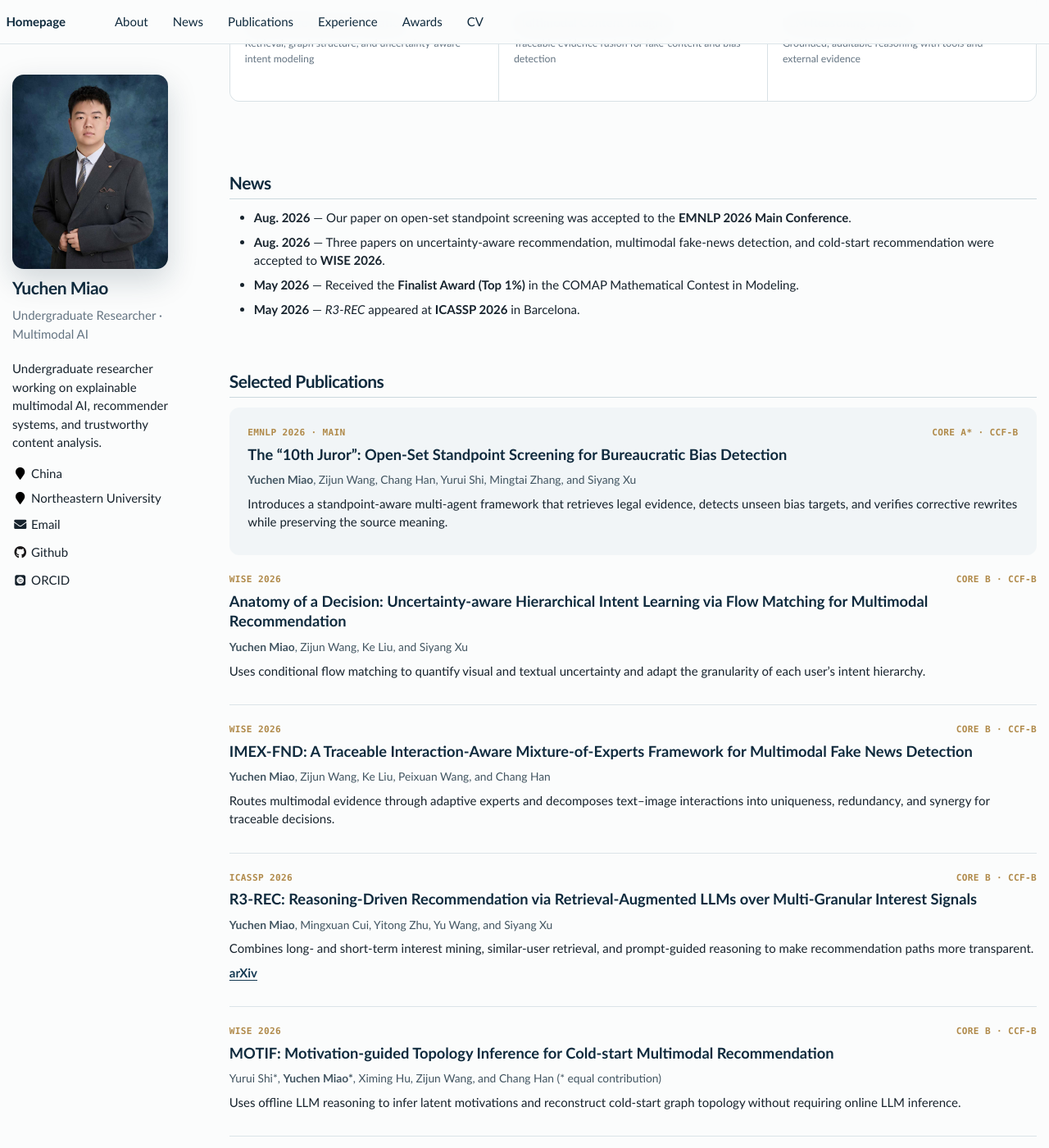
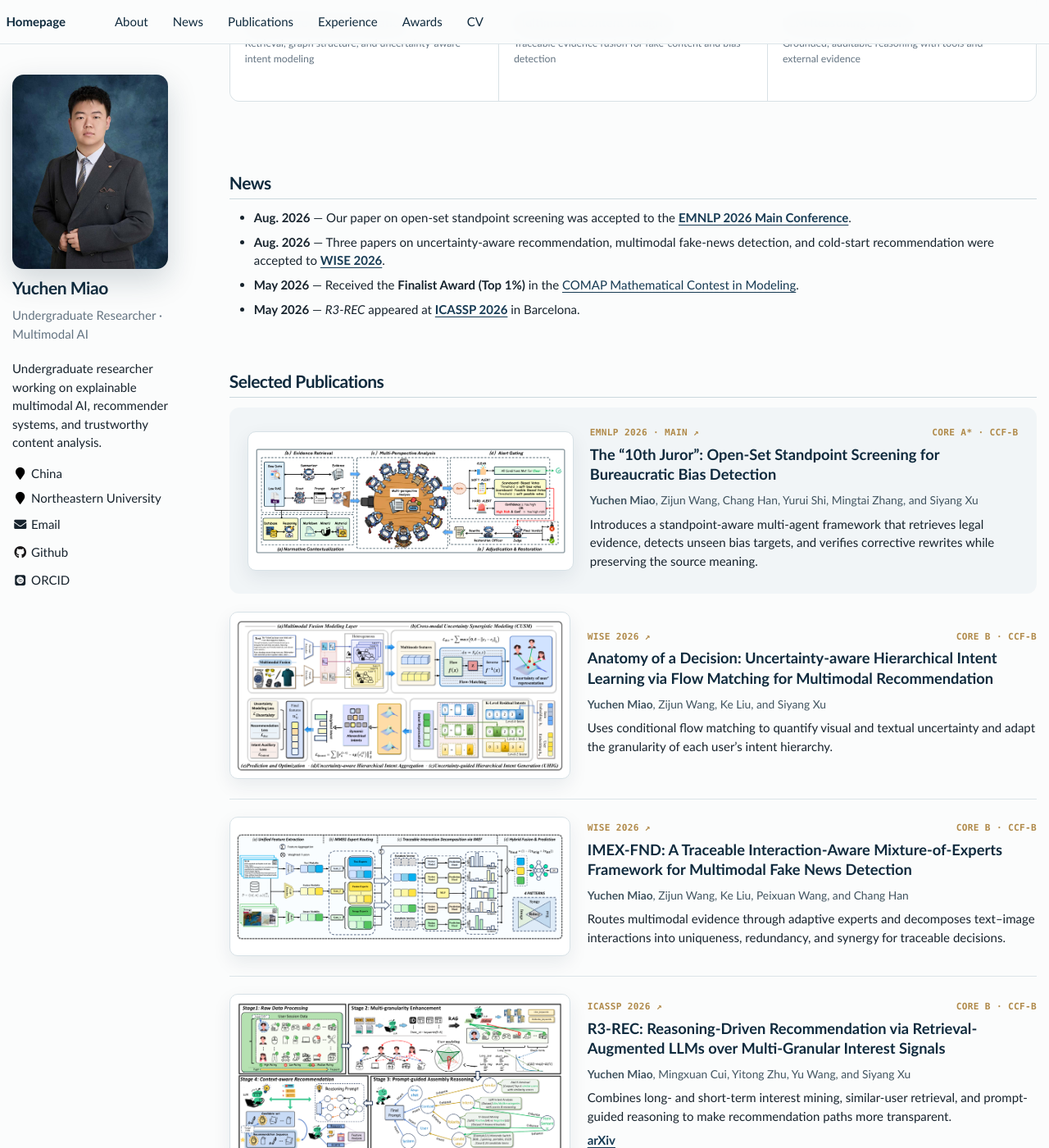
Before and after one commit to yuchenmiao04/yuchenmiao04.github.io, a Jekyll site: the page built from _pages/about.md, in a window 1280 px wide and 1400 px high, scrolled down 656 px. Shown: the whole window at 82% size. Built offline with Jekyll 4.4.1, drawn with Linux system fonts in a browser that asks for light colours; some web fonts are replaced; some of the changed text lies outside the part shown.

Commit message:
Add publication diagrams and official links

```diff
--- a/_pages/about.md
+++ b/_pages/about.md
@@ -31,49 +31,64 @@ redirect_from:
 
 # News
 
-- **Aug. 2026** — Our paper on open-set standpoint screening was accepted to the **EMNLP 2026 Main Conference**.
-- **Aug. 2026** — Three papers on uncertainty-aware recommendation, multimodal fake-news detection, and cold-start recommendation were accepted to **WISE 2026**.
-- **May 2026** — Received the **Finalist Award (Top 1%)** in the COMAP Mathematical Contest in Modeling.
-- **May 2026** — *R3-REC* appeared at **ICASSP 2026** in Barcelona.
+- **Aug. 2026** — Our paper on open-set standpoint screening was accepted to the [**EMNLP 2026 Main Conference**](https://2026.emnlp.org/).
+- **Aug. 2026** — Three papers on uncertainty-aware recommendation, multimodal fake-news detection, and cold-start recommendation were accepted to [**WISE 2026**](https://conferences.sigappfr.org/wise2026/).
+- **May 2026** — Received the **Finalist Award (Top 1%)** in the [COMAP Mathematical Contest in Modeling](https://www.comap.org/contests/mcm-icm).
+- **May 2026** — *R3-REC* appeared at [**ICASSP 2026**](https://2026.ieeeicassp.org/) in Barcelona.
 
 <span class="anchor" id="publications"></span>
 
 # Selected Publications
 
 <div class="publication-card featured">
-  <div class="pub-meta"><span>EMNLP 2026 · Main</span><span>CORE A* · CCF-B</span></div>
-  <h2>The “10th Juror”: Open-Set Standpoint Screening for Bureaucratic Bias Detection</h2>
-  <p class="authors"><strong>Yuchen Miao</strong>, Zijun Wang, Chang Han, Yurui Shi, Mingtai Zhang, and Siyang Xu</p>
-  <p>Introduces a standpoint-aware multi-agent framework that retrieves legal evidence, detects unseen bias targets, and verifies corrective rewrites while preserving the source meaning.</p>
+  <a class="pub-figure" href="/images/publications/emnlp-10th-juror.png" target="_blank" rel="noopener" aria-label="View the full framework diagram for The 10th Juror"><img src="/images/publications/emnlp-10th-juror.png" alt="Framework of the open-set standpoint screening system" loading="lazy"></a>
+  <div class="pub-content">
+    <div class="pub-meta"><a href="https://2026.emnlp.org/">EMNLP 2026 · Main ↗</a><span>CORE A* · CCF-B</span></div>
+    <h2>The “10th Juror”: Open-Set Standpoint Screening for Bureaucratic Bias Detection</h2>
+    <p class="authors"><strong>Yuchen Miao</strong>, Zijun Wang, Chang Han, Yurui Shi, Mingtai Zhang, and Siyang Xu</p>
+    <p>Introduces a standpoint-aware multi-agent framework that retrieves legal evidence, detects unseen bias targets, and verifies corrective rewrites while preserving the source meaning.</p>
+  </div>
 </div>
 
 <div class="publication-card">
-  <div class="pub-meta"><span>WISE 2026</span><span>CORE B · CCF-B</span></div>
-  <h2>Anatomy of a Decision: Uncertainty-aware Hierarchical Intent Learning via Flow Matching for Multimodal Recommendation</h2>
-  <p class="authors"><strong>Yuchen Miao</strong>, Zijun Wang, Ke Liu, and Siyang Xu</p>
-  <p>Uses conditional flow matching to quantify visual and textual uncertainty and adapt the granularity of each user’s intent hierarchy.</p>
+  <a class="pub-figure" href="/images/publications/uhiflow.png" target="_blank" rel="noopener" aria-label="View the full UHIFlow framework diagram"><img src="/images/publications/uhiflow.png" alt="UHIFlow multimodal recommendation framework" loading="lazy"></a>
+  <div class="pub-content">
+    <div class="pub-meta"><a href="https://conferences.sigappfr.org/wise2026/">WISE 2026 ↗</a><span>CORE B · CCF-B</span></div>
+    <h2>Anatomy of a Decision: Uncertainty-aware Hierarchical Intent Learning via Flow Matching for Multimodal Recommendation</h2>
+    <p class="authors"><strong>Yuchen Miao</strong>, Zijun Wang, Ke Liu, and Siyang Xu</p>
+    <p>Uses conditional flow matching to quantify visual and textual uncertainty and adapt the granularity of each user’s intent hierarchy.</p>
+  </div>
 </div>
 
 <div class="publication-card">
-  <div class="pub-meta"><span>WISE 2026</span><span>CORE B · CCF-B</span></div>
-  <h2>IMEX-FND: A Traceable Interaction-Aware Mixture-of-Experts Framework for Multimodal Fake News Detection</h2>
-  <p class="authors"><strong>Yuchen Miao</strong>, Zijun Wang, Ke Liu, Peixuan Wang, and Chang Han</p>
-  <p>Routes multimodal evidence through adaptive experts and decomposes text–image interactions into uniqueness, redundancy, and synergy for traceable decisions.</p>
+  <a class="pub-figure" href="/images/publications/imex-fnd.png" target="_blank" rel="noopener" aria-label="View the full IMEX-FND framework diagram"><img src="/images/publications/imex-fnd.png" alt="IMEX-FND mixture-of-experts framework" loading="lazy"></a>
+  <div class="pub-content">
+    <div class="pub-meta"><a href="https://conferences.sigappfr.org/wise2026/">WISE 2026 ↗</a><span>CORE B · CCF-B</span></div>
+    <h2>IMEX-FND: A Traceable Interaction-Aware Mixture-of-Experts Framework for Multimodal Fake News Detection</h2>
+    <p class="authors"><strong>Yuchen Miao</strong>, Zijun Wang, Ke Liu, Peixuan Wang, and Chang Han</p>
+    <p>Routes multimodal evidence through adaptive experts and decomposes text–image interactions into uniqueness, redundancy, and synergy for traceable decisions.</p>
+  </div>
 </div>
 
 <div class="publication-card">
-  <div class="pub-meta"><span>ICASSP 2026</span><span>CORE B · CCF-B</span></div>
-  <h2>R3-REC: Reasoning-Driven Recommendation via Retrieval-Augmented LLMs over Multi-Granular Interest Signals</h2>
-  <p class="authors"><strong>Yuchen Miao</strong>, Mingxuan Cui, Yitong Zhu, Yu Wang, and Siyang Xu</p>
-  <p>Combines long- and short-term interest mining, similar-user retrieval, and prompt-guided reasoning to make recommendation paths more transparent.</p>
-  <p class="pub-links"><a href="https://arxiv.org/abs/2603.13730">arXiv</a></p>
+  <a class="pub-figure" href="/images/publications/r3-rec.png" target="_blank" rel="noopener" aria-label="View the full R3-REC framework diagram"><img src="/images/publications/r3-rec.png" alt="R3-REC retrieval-augmented recommendation framework" loading="lazy"></a>
+  <div class="pub-content">
+    <div class="pub-meta"><a href="https://2026.ieeeicassp.org/">ICASSP 2026 ↗</a><span>CORE B · CCF-B</span></div>
+    <h2>R3-REC: Reasoning-Driven Recommendation via Retrieval-Augmented LLMs over Multi-Granular Interest Signals</h2>
+    <p class="authors"><strong>Yuchen Miao</strong>, Mingxuan Cui, Yitong Zhu, Yu Wang, and Siyang Xu</p>
+    <p>Combines long- and short-term interest mining, similar-user retrieval, and prompt-guided reasoning to make recommendation paths more transparent.</p>
+    <p class="pub-links"><a href="https://arxiv.org/abs/2603.13730">arXiv</a></p>
+  </div>
 </div>
 
 <div class="publication-card">
-  <div class="pub-meta"><span>WISE 2026</span><span>CORE B · CCF-B</span></div>
-  <h2>MOTIF: Motivation-guided Topology Inference for Cold-start Multimodal Recommendation</h2>
-  <p class="authors">Yurui Shi*, <strong>Yuchen Miao*</strong>, Ximing Hu, Zijun Wang, and Chang Han <small>(* equal contribution)</small></p>
-  <p>Uses offline LLM reasoning to infer latent motivations and reconstruct cold-start graph topology without requiring online LLM inference.</p>
+  <a class="pub-figure" href="/images/publications/motif.png" target="_blank" rel="noopener" aria-label="View the full MOTIF framework diagram"><img src="/images/publications/motif.png" alt="MOTIF cold-start recommendation framework" loading="lazy"></a>
+  <div class="pub-content">
+    <div class="pub-meta"><a href="https://conferences.sigappfr.org/wise2026/">WISE 2026 ↗</a><span>CORE B · CCF-B</span></div>
+    <h2>MOTIF: Motivation-guided Topology Inference for Cold-start Multimodal Recommendation</h2>
+    <p class="authors">Yurui Shi*, <strong>Yuchen Miao*</strong>, Ximing Hu, Zijun Wang, and Chang Han <small>(* equal contribution)</small></p>
+    <p>Uses offline LLM reasoning to infer latent motivations and reconstruct cold-start graph topology without requiring online LLM inference.</p>
+  </div>
 </div>
 
 ## Preprints
@@ -87,7 +102,7 @@ redirect_from:
 
 <div class="timeline">
   <div class="timeline-item"><div class="timeline-date">2025—Present</div><div><h3>Hebei Key Laboratory of Marine Perception Network and Data Processing</h3><p><em>Undergraduate Researcher</em></p><p>Research on explainable multimodal recommendation and fake-content detection using LLM reasoning, retrieval augmentation, graph learning, flow matching, and mixture-of-experts models.</p></div></div>
-  <div class="timeline-item"><div class="timeline-date">2025—Present</div><div><h3>National College Students’ Innovation and Entrepreneurship Training Program</h3><p><em>Project No. 202619145026</em></p><p>Lead research on explainable recommendation and fake-content detection for new-media security. The project has produced papers at ICASSP 2026 and WISE 2026.</p></div></div>
+  <div class="timeline-item"><div class="timeline-date">2025—Present</div><div><h3>National College Students’ Innovation and Entrepreneurship Training Program</h3><p><em>Project No. 202619145026</em></p><p>Lead research on explainable recommendation and fake-content detection for new-media security. The project has produced papers at <a href="https://2026.ieeeicassp.org/">ICASSP 2026</a> and <a href="https://conferences.sigappfr.org/wise2026/">WISE 2026</a>.</p></div></div>
   <div class="timeline-item"><div class="timeline-date">2023—2027</div><div><h3>Northeastern University (985)</h3><p><em>B.Eng. in Communication Engineering · Sydney Smart Technology College</em></p><p>GPA 3.89/4.00 · Average 88.9/100 · IELTS 7.0</p></div></div>
 </div>
 
@@ -105,10 +120,10 @@ redirect_from:
 
 # Honors & Awards
 
-- **Finalist Award (Top 1%)**, COMAP Mathematical Contest in Modeling — May 2026
-- **National Third Prize**, 18th Advanced Robot and Simulation Technology Competition — 2025
+- **Finalist Award (Top 1%)**, [COMAP Mathematical Contest in Modeling](https://www.comap.org/contests/mcm-icm) — May 2026
+- **National Third Prize**, [18th Advanced Robot and Simulation Technology Competition](https://urc.ilur.org/news/385) — 2025
 - **University Third-Class Scholarship**, awarded five times — 2023–2026
-- **Provincial Second Prize**, National College Students Market Research and Analysis Competition — 2025
-- **Provincial Second Prize**, Hebei Provincial College Students “Research Hebei” Social Survey Program — 2025
+- **Provincial Second Prize**, [National College Students Market Research and Analysis Competition](https://www.china-cssc.org/show-289-1700-1.html) — 2025
+- **Provincial Second Prize**, [Hebei Provincial College Students “Research Hebei” Social Survey Program](https://tuanwei.hbu.cn/contents/541/11879.html) — 2025
 
 <div class="site-note">Last updated August 2026 · <a href="https://github.com/PNemo04">GitHub</a> · <a href="https://orcid.org/0009-0003-4183-962X">ORCID</a></div>
--- a/assets/css/main.scss
+++ b/assets/css/main.scss
@@ -283,6 +283,10 @@ body {
 }
 
 .publication-card {
+  display: grid;
+  grid-template-columns: minmax(230px, .95fr) minmax(0, 1.25fr);
+  align-items: center;
+  gap: 1.35rem;
   position: relative;
   margin: 0;
   padding: 1.45rem 0 1.55rem;
@@ -307,6 +311,46 @@ body {
   margin-bottom: .45rem;
 }
 
+.pub-figure {
+  display: flex;
+  align-items: center;
+  justify-content: center;
+  min-height: 170px;
+  overflow: hidden;
+  padding: .5rem;
+  background: #fff;
+  border: 1px solid #d7e1e6;
+  border-radius: 10px;
+  box-shadow: 0 8px 22px rgba(15, 42, 61, .08);
+  text-decoration: none !important;
+  transition: transform .2s ease, box-shadow .2s ease, border-color .2s ease;
+}
+
+.pub-figure:hover,
+.pub-figure:focus-visible {
+  transform: translateY(-2px);
+  border-color: #aabfc9;
+  box-shadow: 0 12px 28px rgba(15, 42, 61, .14);
+}
+
+.pub-figure:focus-visible {
+  outline: 3px solid rgba(22, 58, 83, .22);
+  outline-offset: 3px;
+}
+
+.pub-figure img {
+  display: block;
+  width: 100%;
+  height: auto;
+  max-height: 230px;
+  object-fit: contain;
+  box-shadow: none !important;
+}
+
+.pub-content {
+  min-width: 0;
+}
+
 .pub-meta {
   display: flex;
   justify-content: space-between;
@@ -315,6 +359,16 @@ body {
   font: 700 .74rem/1.4 Monaco, Consolas, monospace;
   letter-spacing: .03em;
   text-transform: uppercase;
+}
+
+.pub-meta a {
+  color: var(--gold);
+  text-decoration: none;
+}
+
+.pub-meta a:hover {
+  color: #80612f;
+  text-decoration: underline;
 }
 
 .authors {
@@ -387,6 +441,19 @@ body {
     gap: .35rem;
   }
 
+  .publication-card {
+    grid-template-columns: 1fr;
+    gap: 1rem;
+  }
+
+  .pub-figure {
+    min-height: 0;
+  }
+
+  .pub-figure img {
+    max-height: none;
+  }
+
   .pub-meta {
     align-items: flex-start;
     flex-direction: column;
```
Also changed, not shown: images/publications/emnlp-10th-juror.png (added), images/publications/imex-fnd.png (added), images/publications/motif.png (added), images/publications/r3-rec.png (added), images/publications/uhiflow.png (added).
